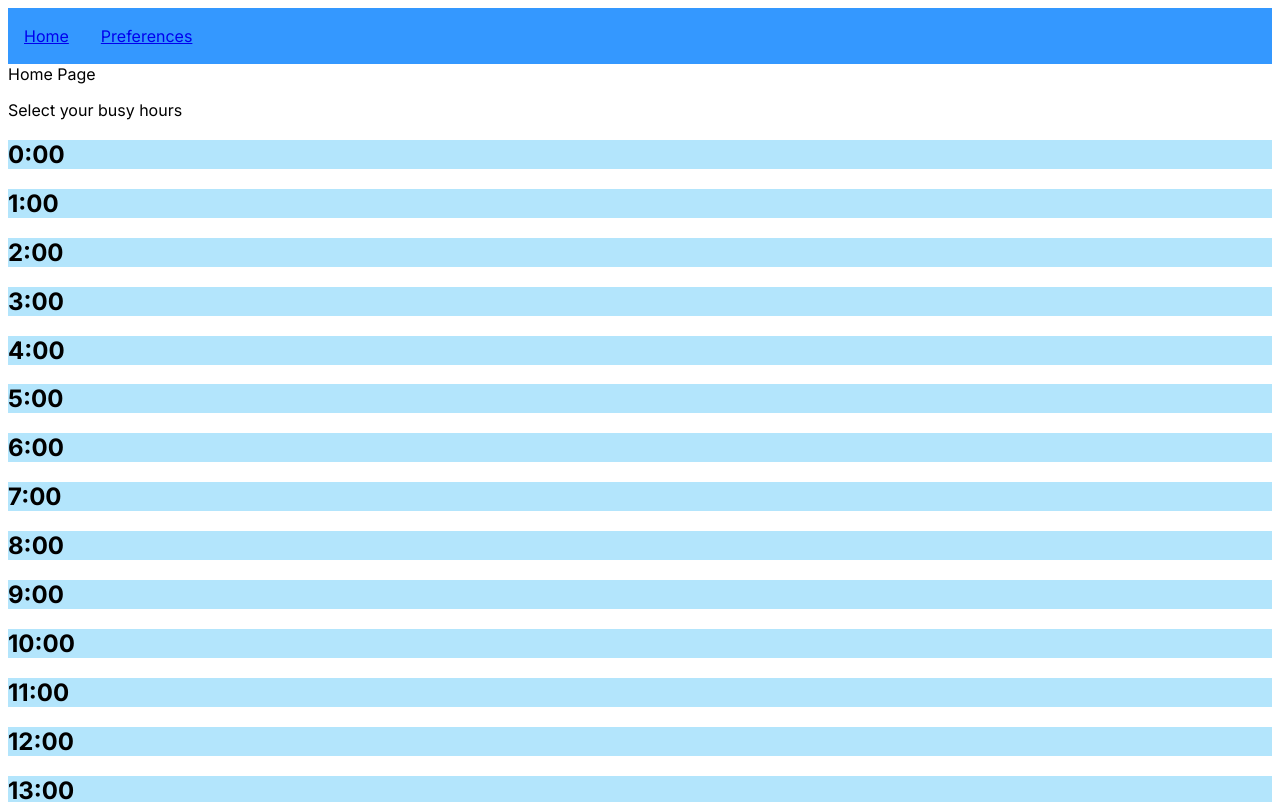
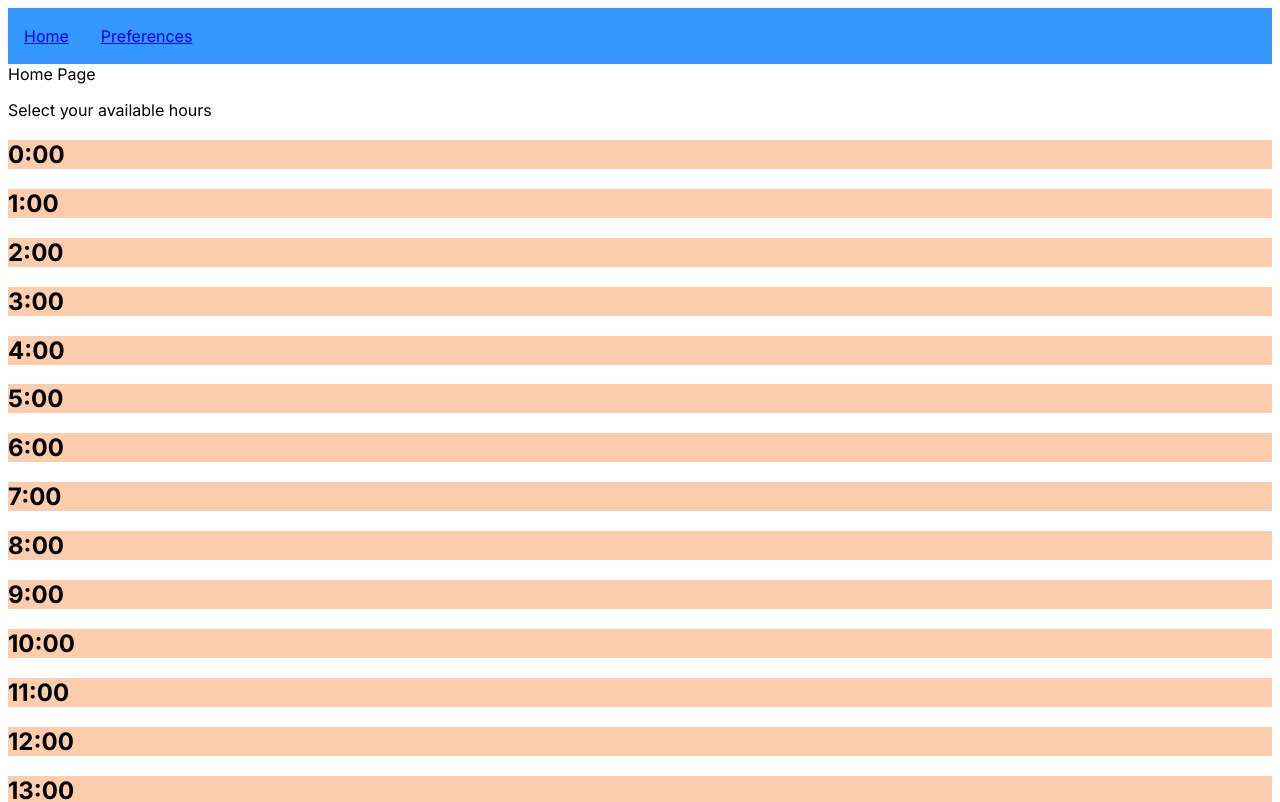
Before and after one commit to dayqiu22/sun-bather, a Next.js app: page /home in a window 1280 px wide. Shown: the top 802 px of the page. Built offline with nearby package versions, Linux system fonts and the light colour scheme.

Commit message:
html content change in schedule

```diff
--- a/src/app/globals.css
+++ b/src/app/globals.css
@@ -5,9 +5,9 @@
 }
 
 .available {
-    background-color: white;
+    background-color: var(--main-bg-color);
 }
 
 .unavailable {
-    background-color: var(--main-bg-color);
+    background-color: var(--secondary-bg-color);
 }
--- a/src/app/ui/home/schedule.tsx
+++ b/src/app/ui/home/schedule.tsx
@@ -12,7 +12,7 @@ export default function Schedule() {
 
     return (
         <div>
-            <p>Select your busy hours</p>
+            <p>Select your available hours</p>
             {availability.map((isAvailable, index) => <Timepicker key={index} hour={index} isAvailable={isAvailable} onToggle={() => toggle(index)}/>)}
         </div>
     );
```
